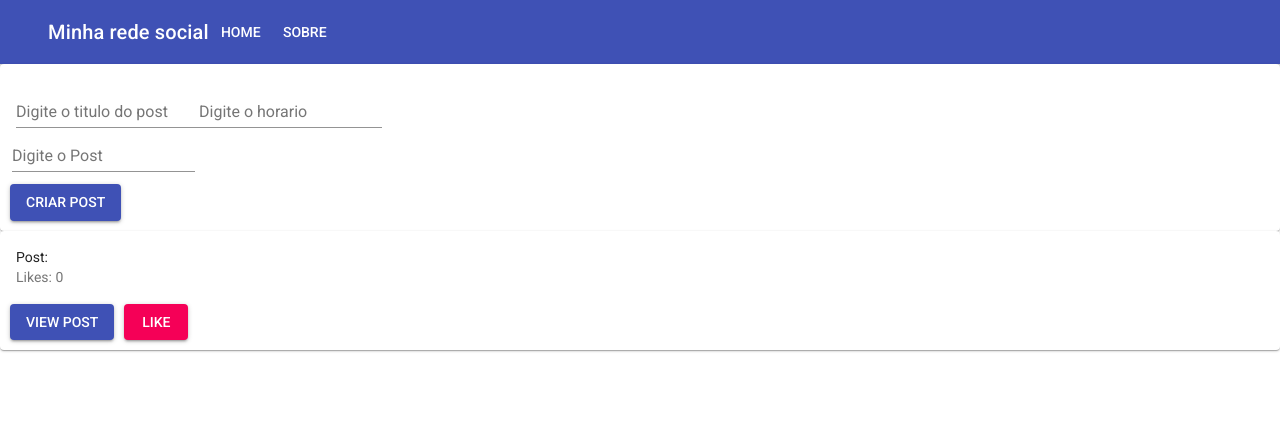
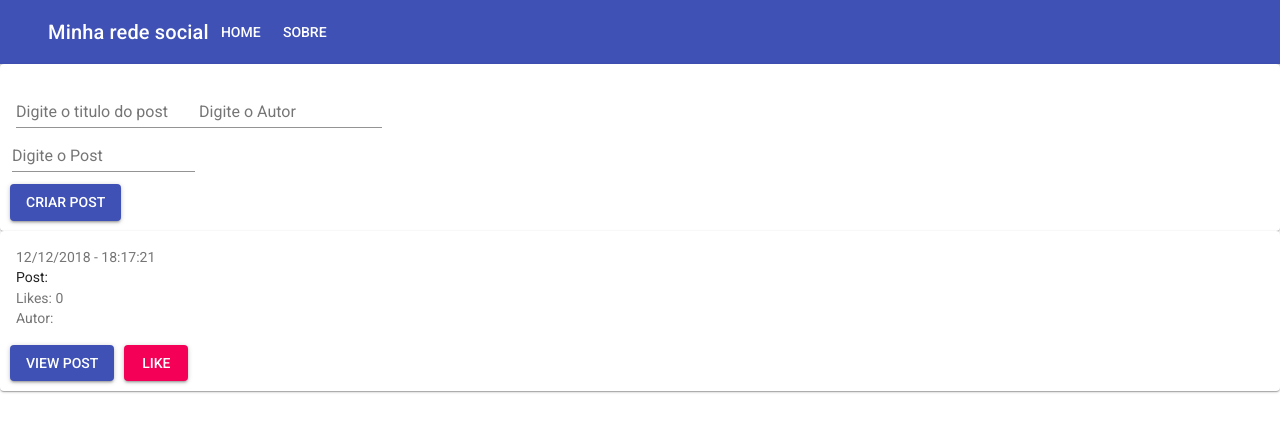
Before and after one commit to outlookcast/curso_react_p1, a React (Create React App) app: page / in a window 1280 px wide. Both pictures are taken after a click on the button "CRIAR POST". Shown: the top 432 px of the page. Built offline with nearby package versions, Linux system fonts and the light colour scheme.

Commit message:
adicionando moment para armazenar a data de criacao do post e uuid para geracao de ids para cada post

```diff
--- a/package.json
+++ b/package.json
@@ -6,10 +6,12 @@
     "@material-ui/core": "^3.6.2",
     "@material-ui/icons": "^3.0.1",
     "material-ui-icons": "^1.0.0-beta.36",
+    "moment": "^2.23.0",
     "react": "^16.6.3",
     "react-dom": "^16.6.3",
     "react-router-dom": "^4.3.1",
-    "react-scripts": "2.1.1"
+    "react-scripts": "2.1.1",
+    "uuid": "^3.3.2"
   },
   "scripts": {
     "start": "react-scripts start",
--- a/src/App.js
+++ b/src/App.js
@@ -32,7 +32,7 @@ class App extends Component {
                 <Header/>
                 <BrowserRouter>
                     <Switch>
-                        <Route path="/post/:time" component={PostDetails} />
+                        <Route path="/post/:id" component={PostDetails} />
                         <Route exact path="/" component={TimeLine} />
                         <Route exact path="/sobre" component={this.shouAboutPage} />
                         <Route path="*" component={this.showNotFound} />
--- a/src/Components/post.js
+++ b/src/Components/post.js
@@ -33,7 +33,7 @@ class Post extends Component {
     savingInStorageWithPost() {
         const posts = JSON.parse(localStorage.getItem('posts'));
         const updatePosts = posts.map(savedPost => {
-            if (savedPost.time === this.props.time) {
+            if (savedPost.id === this.props.id) {
                 savedPost.initialLikes = this.state.likes;
             }
             return savedPost;
@@ -57,6 +57,9 @@ class Post extends Component {
                         </Typography>
                         <Typography color="textSecondary">
                             Likes: {this.state.likes}
+                        </Typography>
+                        <Typography color="textSecondary">
+                            Autor: {this.props.autor}
                         </Typography>
                     </CardContent>
                     <Button variant="contained" color="primary" style={buttomStyle} onClick={() => {
@@ -87,6 +90,9 @@ class Post extends Component {
                         <Typography color="textSecondary">
                             Likes: {this.state.likes}
                         </Typography>
+                        <Typography color="textSecondary">
+                            Autor: {this.props.autor}
+                        </Typography>
                     </CardContent>
                     <Button variant="contained" color="secondary" onClick={() => {
                         this.setLike();
--- a/src/Components/postCreator.js
+++ b/src/Components/postCreator.js
@@ -7,6 +7,8 @@ import Card from '@material-ui/core/Card';
 import CardContent from '@material-ui/core/CardContent';
 import Button from '@material-ui/core/Button';
 
+const moment = require('moment');
+const uuidv4 = require('uuid/v4');
 
 export const buttomStyle = {
     marginLeft: "10px",
@@ -19,22 +21,25 @@ class PostCreator extends Component {
         super();
         this.state = {
             text: "",
-            time: "",
+            autor: "",
             post: ""
         }
     }
 
     createPost() {
         const newPost = {
+            id: uuidv4(),
             text: this.state.text,
             post: this.state.post,
-            time: this.state.time,
+            time: moment().format("DD/MM/YYYY - HH:mm:ss"),
+            autor: this.state.autor,
             initialLikes: 0
         }
+        console.log("new post ==> ", newPost)
         this.setState(
             {
                 text: "",
-                time: "",
+                autor: "",
                 post: ""
             }
         )
@@ -56,10 +61,10 @@ class PostCreator extends Component {
                             }} />
                         </FormControl>
                         <FormControl>
-                            <InputLabel>Digite o horario</InputLabel>
-                            <Input id="time" value={this.state.time} onChange={(event) => {
+                            <InputLabel>Digite o Autor</InputLabel>
+                            <Input id="autor" value={this.state.autor} onChange={(event) => {
                                 this.setState({
-                                    time: event.target.value
+                                    autor: event.target.value
                                 })
                             }} />
                         </FormControl>
--- a/src/Components/postDetails.js
+++ b/src/Components/postDetails.js
@@ -17,7 +17,7 @@ class PostDetails extends Component {
     getFromLocalStorage() {
         const posts =  JSON.parse(localStorage.getItem("posts"));
         const post = posts.filter((savedPost) => {
-            return savedPost.time.toString() === this.props.match.params.time;
+            return savedPost.id.toString() === this.props.match.params.id;
         })[0];
         this.setState({post});
     }
@@ -28,7 +28,7 @@ class PostDetails extends Component {
         } else {
             return (
                 <div>
-                    <Post text={this.state.post.text} time={this.state.post.time} key={this.state.post.time} initialLikes={this.state.post.initialLikes} post={this.state.post.post} showViewPost={false}/>
+                    <Post text={this.state.post.text} time={this.state.post.time} key={this.state.post.time} initialLikes={this.state.post.initialLikes} post={this.state.post.post} autor={this.state.post.autor} id={this.state.post.id} showViewPost={false}/>
                 </div>
             )
         }
--- a/src/Components/timeline.js
+++ b/src/Components/timeline.js
@@ -40,7 +40,7 @@ class TimeLine extends Component {
   }
 
   onNavigate(post) {
-    this.props.history.push("/post/" + post.time)
+    this.props.history.push("/post/" + post.id)
   }
 
 
@@ -48,9 +48,9 @@ class TimeLine extends Component {
     return (
       <div>
         <PostCreator onCreate={this.insertPost.bind(this)} />
-        {this.state.postArray.map((post, i) => {
+        {this.state.postArray.map((post) => {
           return (
-            <Post text={post.text} time={post.time} key={post.time} initialLikes={post.initialLikes} post={post.post} onNavigate={() => this.onNavigate(post)} showViewPost={true}></Post>
+            <Post text={post.text} time={post.time} key={post.id} initialLikes={post.initialLikes} post={post.post} onNavigate={() => this.onNavigate(post)} showViewPost={true} autor={post.autor} id={post.id}></Post>
           )
         })}
       </div>
```
Also changed, not shown: 1 other file (tests, documents, lock files or other folders).
